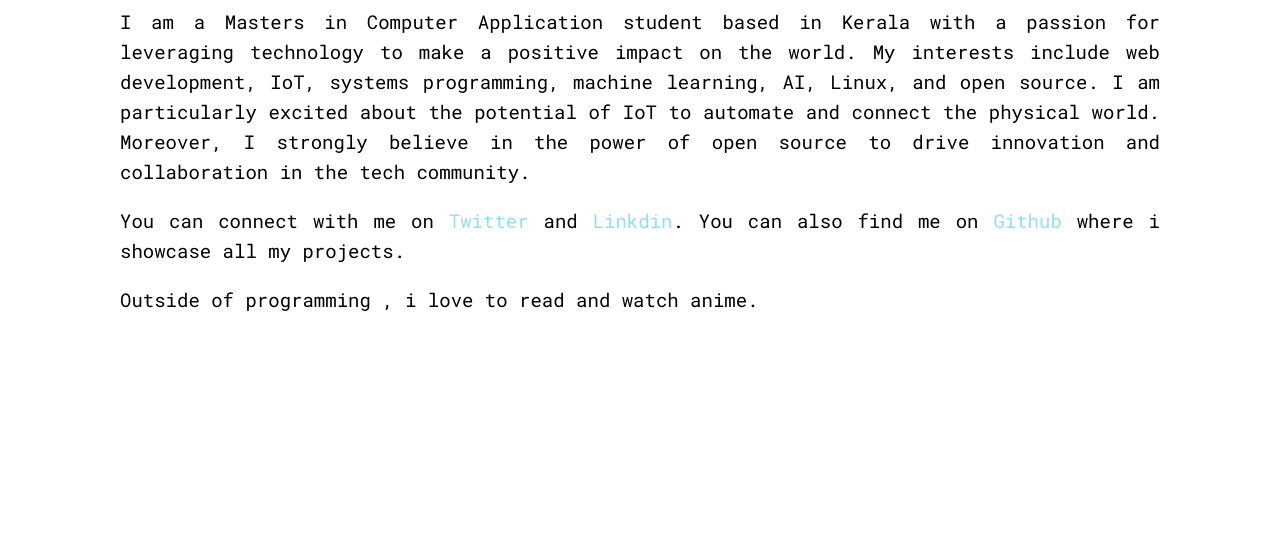
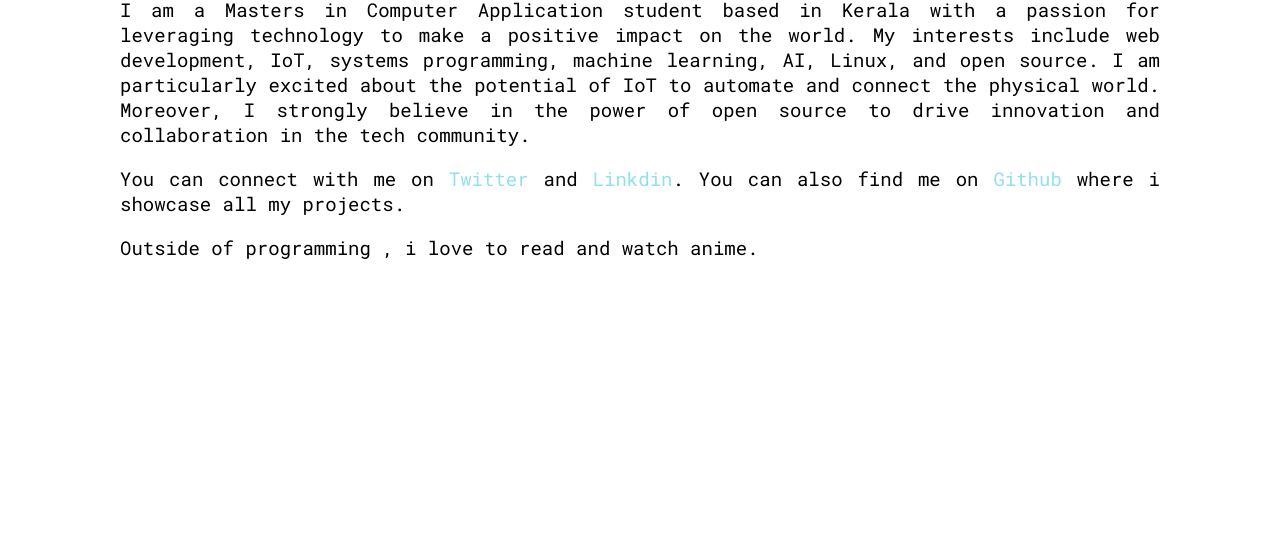
Before and after one commit to aswinr19/portfolio, a plain HTML site: page index.html in a window 1280 px wide. Shown: the part 242-800 px from the top of the page. Drawn offline with Linux system fonts and the light colour scheme.

Commit message:
changed line height, margin top, bottom and sides for small devices

```diff
--- a/styles.css
+++ b/styles.css
@@ -41,10 +41,11 @@ a::selection {
 @media screen and (min-width : 320px){
     body {
         font-size: 17px;
+        line-height: 25px;
     }
     #content{
         text-align: justify;
-        margin: 80px 40px;
+        margin: 50px 30px;
     }
 }
 @media screen and (min-width : 620px){
```
